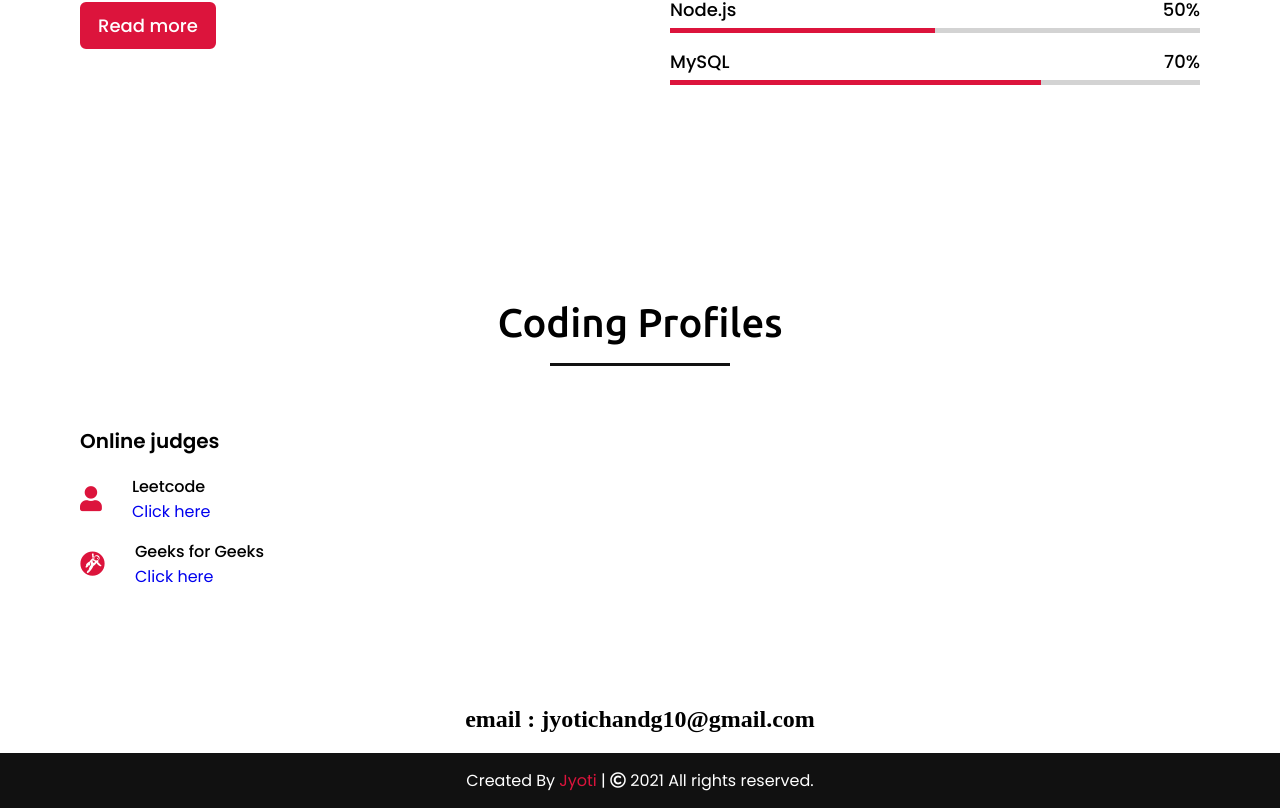
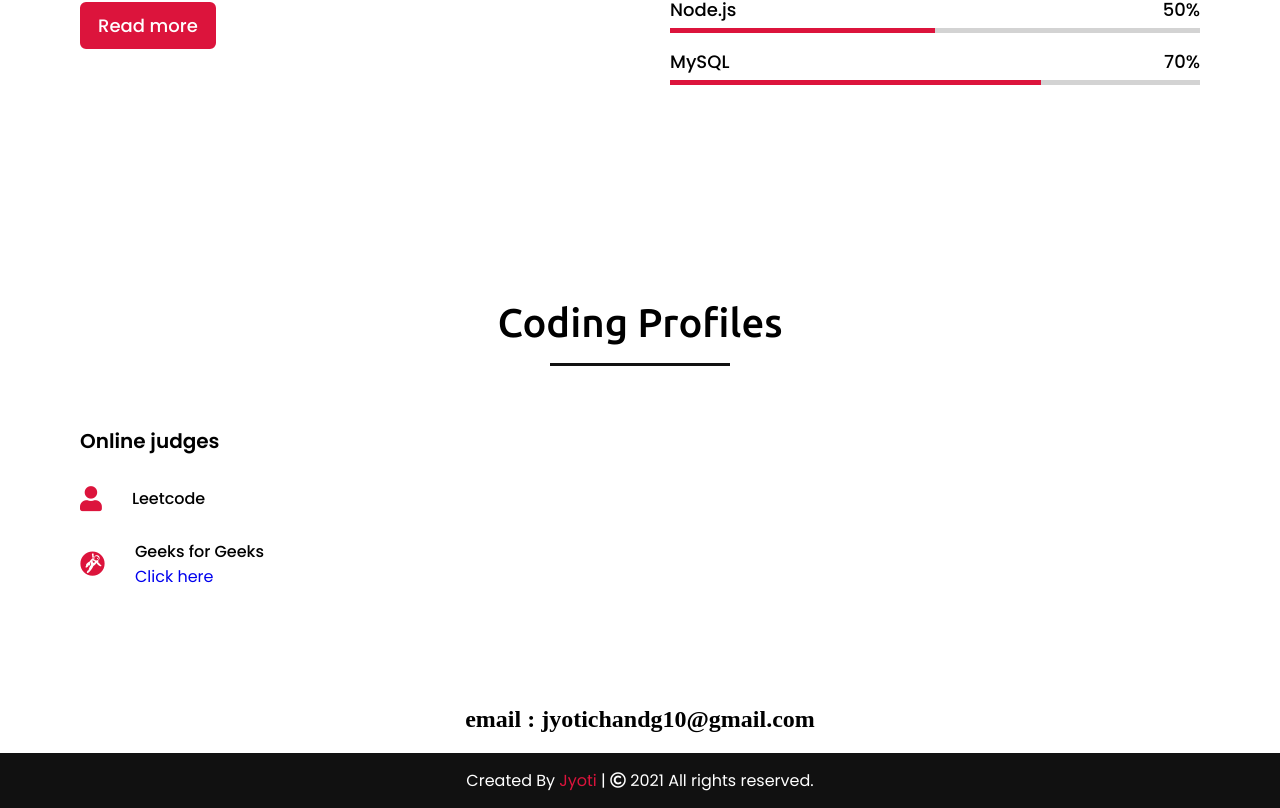
Before and after one commit to jyotichand/jyoti-portfolio, a plain HTML site: page index.html in a window 1280 px wide. Shown: the part 2509-3317 px from the top of the page. Drawn offline with nearby package versions, Linux system fonts and the light colour scheme.

Commit message:
leetcode

```diff
--- a/index.html
+++ b/index.html
@@ -169,7 +169,7 @@
                             <i class="fas fa-user"></i>
                             <div class="info">
                                 <div class="head">Leetcode</div>
-                                <a href="https://leetcode.com/jyotichand/">Click here</a>
+                                <!-- <a href="https://leetcode.com/jyotichand/">Click here</a> -->
                                 <!-- <div class="sub-title">Jyoti</div> -->
                             </div>
                         </div>
```
